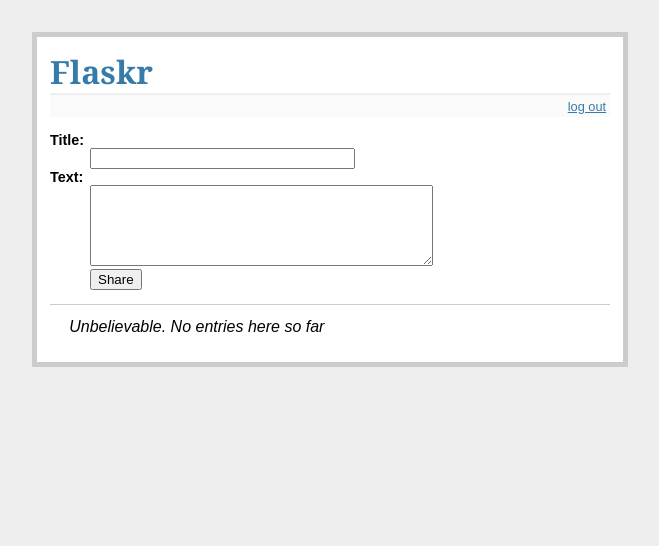
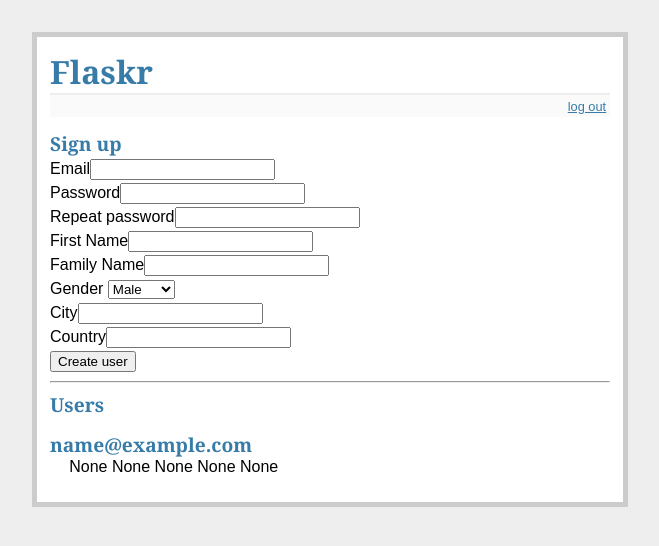
Before and after one commit to leQu/tddd97, a Flask app: page / in a window 1280 px wide. Shown: the top 546 px of the page, without its empty margins (310-969 px from the left). Run offline with Flask 2, Linux system fonts and the light colour scheme; the visitor is signed in with stand-in values (Sample User, id 1); data comes from the database, SQL or seed files in the repository; data that the repository does not hold is empty.

Commit message:
Sign_up done

```diff
--- a/lab2/flaskr.py
+++ b/lab2/flaskr.py
@@ -1,7 +1,7 @@
 # all the imports
 import sqlite3
 from flask import Flask, request, session, g, redirect, url_for, \
-     abort, render_template, flash
+    abort, render_template, flash
 from contextlib import closing
 
 # configuration
@@ -29,11 +29,43 @@
         db.commit()
 
 
-@app.route('/')
+@app.route('/old')
 def show_entries():
     cur = g.db.execute('select title, text from entries order by id desc')
     entries = [dict(title=row[0], text=row[1]) for row in cur.fetchall()]
     return render_template('show_entries.html', entries=entries)
+
+
+@app.route('/')
+def show_users():
+    cur = g.db.execute('select email, firstname, familyname, gender, city, country '
+                       'from users order by id desc')
+    users = [dict(
+            email=row[0],
+            firstname=row[1],
+            familyname=row[2],
+            gender=row[3],
+            city=row[4],
+            country=row[5]
+    ) for row in cur.fetchall()]
+    return render_template('show_users.html', users=users)
+
+
+@app.route('/signup', methods=['POST'])
+def add_user():
+    email = request.form['email']
+    password = request.form['password1']
+    firstname = request.form['firstname']
+    familyname = request.form['familyname']
+    gender = request.form['gender']
+    city = request.form['city']
+    country = request.form['country']
+    g.db.execute('insert into users (email, password, firstname, familyname, gender, city, country)'
+                 'values (?, ?, ?, ?, ?, ?, ?)',
+                 [email, password, firstname, familyname, gender, city, country])
+    g.db.commit()
+    flash('A new user was created successfully')
+    return redirect(url_for('show_users'))
 
 
 @app.route('/add', methods=['POST'])
--- a/lab2/static/style.css
+++ b/lab2/static/style.css
@@ -1,3 +1,9 @@
+.add-user{
+    line-height: 1.5em;
+}
+
+
+/* From flask tutorial */
 body            { font-family: sans-serif; background: #eee; }
 a, h1, h2       { color: #377ba8; }
 h1, h2          { font-family: 'Georgia', serif; margin: 0; }
--- a/lab2/templates/show_entries.html
+++ b/lab2/templates/show_entries.html
@@ -8,7 +8,7 @@
     <dt>Text:
     <dd><textarea name=text rows=5 cols=40></textarea>
     <dd><input type=submit value=Share>
-      </dl>
+  </dl>country
 </form>
 {% endif %}
 <ul class=entries>
--- /dev/null
+++ b/lab2/templates/show_users.html
@@ -0,0 +1,35 @@
+{% extends "layout.html" %}
+{% block body %}
+{% if session.logged_in %}
+<h2>Sign up</h2>
+<form action="{{ url_for('add_user') }}" method=post class=add-user>
+    Email<input name="email" type="email"required><br>
+    Password<input type="password" name="password1" required><br>
+    Repeat password<input type="password"  name="password2" required><br>
+    First Name<input type="text" name="firstname" required><br>
+    Family Name<input type="text" name="familyname" required><br>
+    Gender
+    <select name="gender">
+        <option>Male</option>
+        <option>Female</option>
+    </select><br>
+    City<input type="text" name="city" required><br>
+    Country<input type="text" name="country" required><br>
+    <input type=submit value="Create user">
+</form>
+<hr>
+{% endif %}
+<ul class=entries>
+    <h2>Users</h2>
+    {% for user in users %}
+    <li><h2>{{ user.email}}</h2>
+        {{ user.firstname|safe }}
+        {{ user.familyname|safe }}
+        {{ user.gender|safe }}
+        {{ user.city|safe }}
+        {{ user.country|safe }}
+        {% else %}
+    <li><em>Unbelievable. No users so far</em>
+        {% endfor %}
+</ul>
+{% endblock %}
```
Also changed, not shown: 1 other file. Lines whose indentation alone changed are shown as unchanged.
